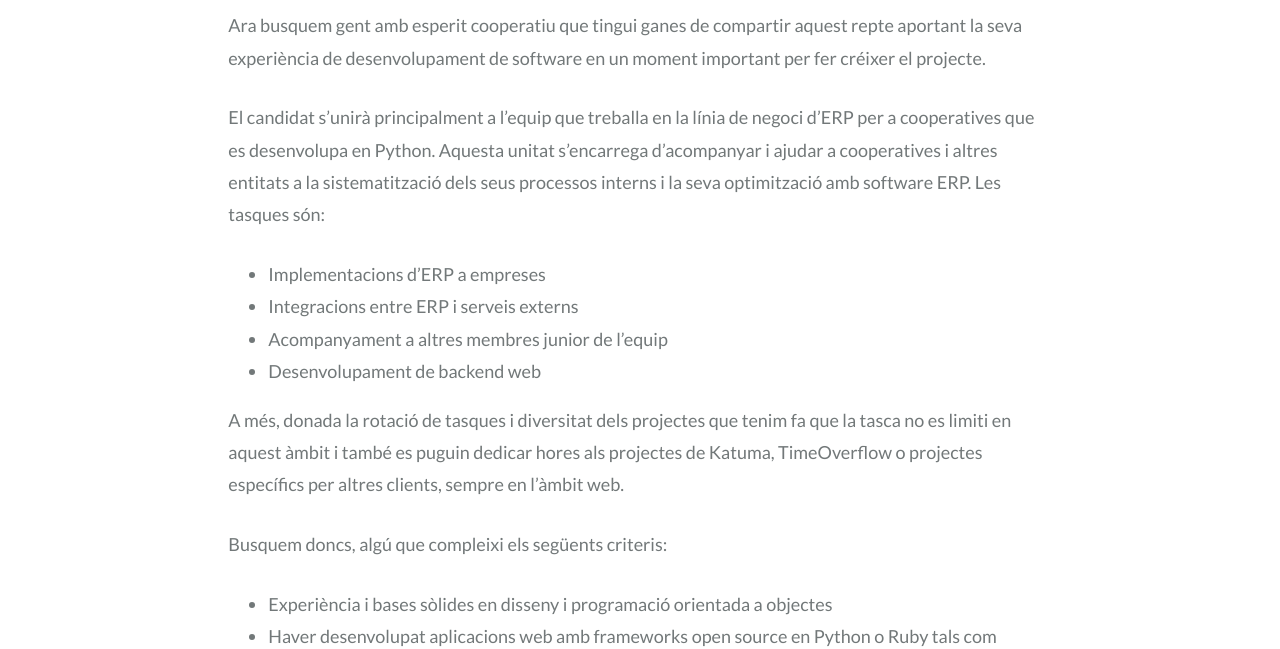
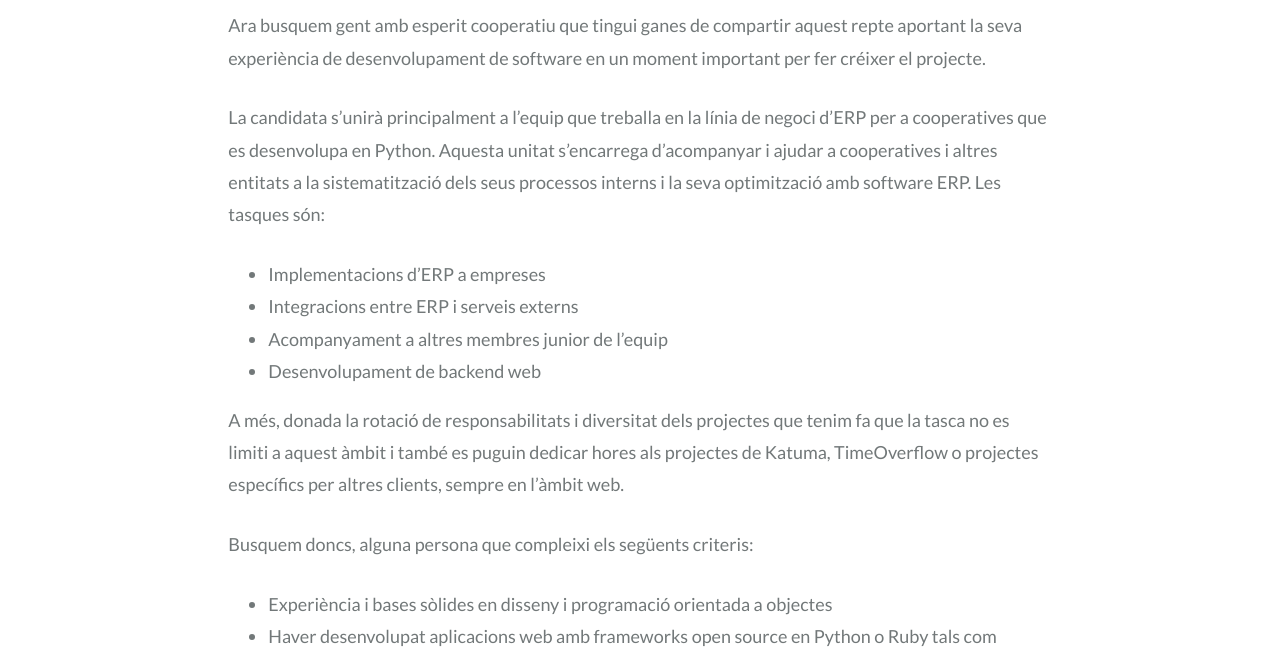
Before and after one commit to coopdevs/coopdevs-old-web, a Jekyll site: the page built from jobs.md, in a window 1280 px wide. Shown: the part 467-1116 px from the top of the page. Built offline with Jekyll 4.4.1, drawn with Linux system fonts in a browser that asks for light colours.

Commit message:
Be gender-inclusive

```diff
--- a/jobs.md
+++ b/jobs.md
@@ -11,16 +11,16 @@
 
 Ara busquem gent amb esperit cooperatiu que tingui ganes de compartir aquest repte aportant la seva experiència de desenvolupament de software en un moment important per fer créixer el projecte.
 
-El candidat s'unirà principalment a l'equip que treballa en la línia de negoci d'ERP per a cooperatives que es desenvolupa en Python. Aquesta unitat s'encarrega d'acompanyar i ajudar a cooperatives i altres entitats a la sistematització dels seus processos interns i la seva optimització amb software ERP. Les tasques són:
+La candidata s'unirà principalment a l'equip que treballa en la línia de negoci d'ERP per a cooperatives que es desenvolupa en Python. Aquesta unitat s'encarrega d'acompanyar i ajudar a cooperatives i altres entitats a la sistematització dels seus processos interns i la seva optimització amb software ERP. Les tasques són:
 
 * Implementacions d'ERP a empreses
 * Integracions entre ERP i serveis externs
 * Acompanyament a altres membres junior de l'equip
 * Desenvolupament de backend web
 
-A més, donada la rotació de tasques i diversitat dels projectes que tenim fa que la tasca no es limiti en aquest àmbit i també es puguin dedicar hores als projectes de Katuma, TimeOverflow o projectes específics per altres clients, sempre en l'àmbit web.
+A més, donada la rotació de responsabilitats i diversitat dels projectes que tenim fa que la tasca no es limiti a aquest àmbit i també es puguin dedicar hores als projectes de Katuma, TimeOverflow o projectes específics per altres clients, sempre en l'àmbit web.
 
-Busquem doncs, algú que compleixi els següents criteris:
+Busquem doncs, alguna persona que compleixi els següents criteris:
 
 * Experiència i bases sòlides en disseny i programació orientada a objectes
 * Haver desenvolupat aplicacions web amb frameworks open source en Python
```
